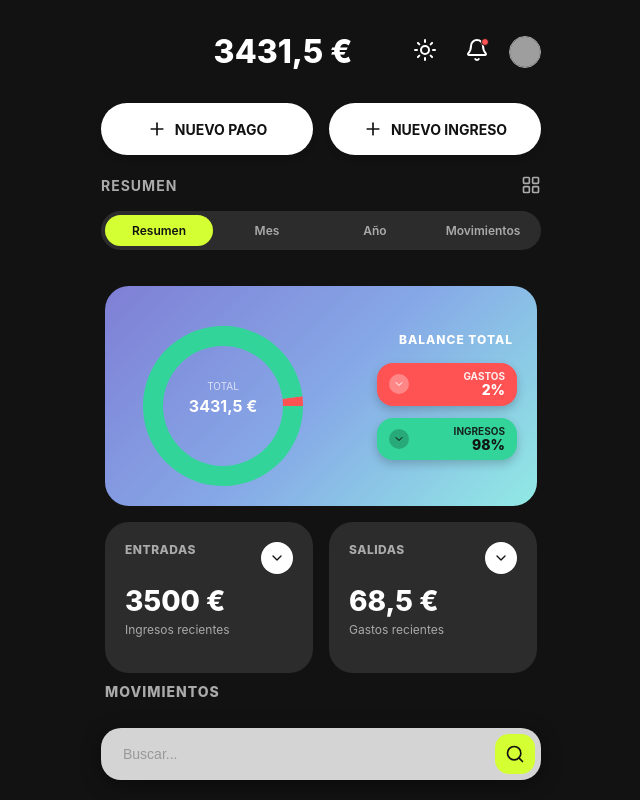
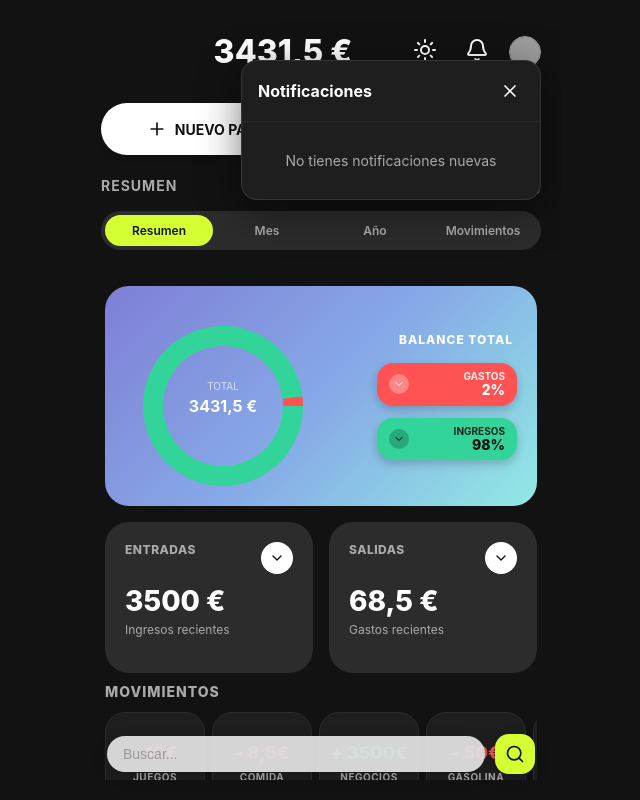
Before and after one commit to AnerVillanueva/MiEconomia-APP, a React (Vite) app: page / in a window 1280 px wide. Both pictures are taken after a click on the button 796 px from the left and 51 px from the top of the page. Shown: the whole page, without its empty margins (319-959 px from the left). Built offline with nearby package versions, Linux system fonts and the light colour scheme; grey boxes are pictures that could not be loaded.

Commit message:
feat: add transparent search bar, notifications popup and fix layout

```diff
--- a/src/App.jsx
+++ b/src/App.jsx
@@ -7,6 +7,7 @@ import StatsCards from './components/StatsCards';
 import MovementsSlider from './components/MovementsSlider';
 import SearchBar from './components/SearchBar';
 import AddTransactionModal from './components/AddTransactionModal';
+import NotificationsPopup from './components/NotificationsPopup';
 import './index.css';
 
 function App() {
@@ -29,6 +30,7 @@ function App() {
   const [isModalOpen, setIsModalOpen] = useState(false);
   const [modalType, setModalType] = useState('expense');
   const [searchTerm, setSearchTerm] = useState('');
+  const [isNotificationsOpen, setIsNotificationsOpen] = useState(false);
 
   useEffect(() => {
     document.documentElement.setAttribute('data-theme', theme);
@@ -51,6 +53,15 @@ function App() {
     .reduce((acc, curr) => acc + curr.amount, 0);
 
   const balance = totalIncome - totalExpense;
+
+  // Notifications Logic
+  const notifications = [];
+  if (totalExpense > 500) {
+    notifications.push({ message: '¡Alerta! Has superado los 500€ en gastos.' });
+  }
+  if (totalExpense > 1000) {
+    notifications.push({ message: '¡Cuidado! Tus gastos han superado los 1000€.' });
+  }
 
   const filteredTransactions = transactions.filter(t =>
     t.category.toLowerCase().includes(searchTerm.toLowerCase()) ||
@@ -132,7 +143,20 @@ function App() {
 
   return (
     <>
-      <Header balance={balance} theme={theme} setTheme={setTheme} />
+      <Header
+        balance={balance}
+        theme={theme}
+        setTheme={setTheme}
+        onNotificationClick={() => setIsNotificationsOpen(true)}
+        notificationCount={notifications.length}
+      />
+
+      <NotificationsPopup
+        isOpen={isNotificationsOpen}
+        onClose={() => setIsNotificationsOpen(false)}
+        notifications={notifications}
+      />
+
       <ActionButtons onOpenModal={openModal} />
       <Summary activeTab={activeTab} setActiveTab={setActiveTab} />
 
--- a/src/components/Header.jsx
+++ b/src/components/Header.jsx
@@ -1,7 +1,7 @@
 import React from 'react';
 import { Sun, Moon, Bell } from 'lucide-react';
 
-const Header = ({ balance, theme, setTheme }) => {
+const Header = ({ balance, theme, setTheme, onNotificationClick, notificationCount }) => {
   const toggleTheme = () => {
     setTheme(theme === 'dark' ? 'light' : 'dark');
     // In a real app, this would toggle a class on the body or root
@@ -18,9 +18,9 @@ const Header = ({ balance, theme, setTheme }) => {
           {theme === 'dark' ? <Sun size={24} /> : <Moon size={24} />}
         </button>
 
-        <button className="icon-btn" style={{ position: 'relative' }}>
+        <button className="icon-btn" style={{ position: 'relative' }} onClick={onNotificationClick}>
           <Bell size={24} />
-          <span style={styles.notificationDot}></span>
+          {notificationCount > 0 && <span style={styles.notificationDot}></span>}
         </button>
 
         <div style={styles.profile}>
--- /dev/null
+++ b/src/components/NotificationsPopup.jsx
@@ -0,0 +1,117 @@
+import React from 'react';
+import { X, AlertCircle } from 'lucide-react';
+
+const NotificationsPopup = ({ isOpen, onClose, notifications }) => {
+  if (!isOpen) return null;
+
+  return (
+    <>
+      <div style={styles.overlay} onClick={onClose} />
+      <div style={styles.container}>
+        <div style={styles.header}>
+          <h3 style={styles.title}>Notificaciones</h3>
+          <button onClick={onClose} style={styles.closeBtn}>
+            <X size={20} color="var(--text-white)" />
+          </button>
+        </div>
+
+        <div style={styles.list}>
+          {notifications.length === 0 ? (
+            <div style={styles.empty}>No tienes notificaciones nuevas</div>
+          ) : (
+            notifications.map((notif, index) => (
+              <div key={index} style={styles.item}>
+                <div style={styles.iconContainer}>
+                  <AlertCircle size={20} color="var(--expense-red)" />
+                </div>
+                <div style={styles.content}>
+                  <p style={styles.message}>{notif.message}</p>
+                  <span style={styles.time}>Ahora</span>
+                </div>
+              </div>
+            ))
+          )}
+        </div>
+      </div>
+    </>
+  );
+};
+
+const styles = {
+  overlay: {
+    position: 'fixed',
+    top: 0,
+    left: 0,
+    right: 0,
+    bottom: 0,
+    zIndex: 998,
+  },
+  container: {
+    position: 'absolute',
+    top: '60px',
+    right: '20px',
+    width: '300px',
+    backgroundColor: 'var(--bg-card)',
+    borderRadius: '16px',
+    boxShadow: '0 10px 40px rgba(0,0,0,0.5)',
+    zIndex: 999,
+    border: '1px solid rgba(255,255,255,0.1)',
+    overflow: 'hidden',
+    animation: 'fadeIn 0.2s ease-out',
+  },
+  header: {
+    display: 'flex',
+    justifyContent: 'space-between',
+    alignItems: 'center',
+    padding: '16px',
+    borderBottom: '1px solid rgba(255,255,255,0.05)',
+  },
+  title: {
+    fontSize: '16px',
+    fontWeight: '700',
+    color: 'var(--text-white)',
+  },
+  closeBtn: {
+    padding: '4px',
+    borderRadius: '50%',
+    display: 'flex',
+    alignItems: 'center',
+    justifyContent: 'center',
+    cursor: 'pointer',
+  },
+  list: {
+    maxHeight: '300px',
+    overflowY: 'auto',
+  },
+  item: {
+    display: 'flex',
+    gap: '12px',
+    padding: '16px',
+    borderBottom: '1px solid rgba(255,255,255,0.05)',
+    alignItems: 'start',
+  },
+  iconContainer: {
+    marginTop: '2px',
+  },
+  content: {
+    flex: 1,
+  },
+  message: {
+    fontSize: '14px',
+    color: 'var(--text-white)',
+    marginBottom: '4px',
+    lineHeight: '1.4',
+  },
+  time: {
+    fontSize: '11px',
+    color: 'var(--text-gray)',
+  },
+  empty: {
+    padding: '30px 20px',
+    textAlign: 'center',
+    color: 'var(--text-gray)',
+    fontSize: '14px',
+  }
+};
+
+export default NotificationsPopup;
--- a/src/components/SearchBar.jsx
+++ b/src/components/SearchBar.jsx
@@ -28,22 +28,22 @@ const styles = {
     maxWidth: '440px',
     display: 'flex',
     alignItems: 'center',
-    backgroundColor: 'rgba(224, 224, 224, 0.95)',
-    backdropFilter: 'blur(10px)',
-    borderRadius: '20px',
+    backgroundColor: 'transparent',
     padding: '6px',
-    boxShadow: '0 4px 20px rgba(0,0,0,0.4)',
     zIndex: 100,
   },
   input: {
     flex: 1,
     border: 'none',
-    background: 'transparent',
+    backgroundColor: 'rgba(224, 224, 224, 0.95)',
+    borderRadius: '20px',
     padding: '10px 16px',
     fontSize: '14px',
     color: '#121212',
     outline: 'none',
     fontWeight: '500',
+    marginRight: '10px',
+    boxShadow: '0 4px 15px rgba(0,0,0,0.2)',
   },
   button: {
     width: '40px',
@@ -54,6 +54,7 @@ const styles = {
     alignItems: 'center',
     justifyContent: 'center',
     transition: 'transform 0.1s',
+    boxShadow: '0 4px 15px rgba(0,0,0,0.2)',
   },
 };
 
--- a/src/index.css
+++ b/src/index.css
@@ -54,7 +54,7 @@ body {
   width: 100%;
   max-width: 480px;
   padding: 20px;
-  padding-bottom: 100px;
+
   display: flex;
   flex-direction: column;
   gap: 20px;
```
Also changed, not shown: .agent/workflows/deployment.md (added).
